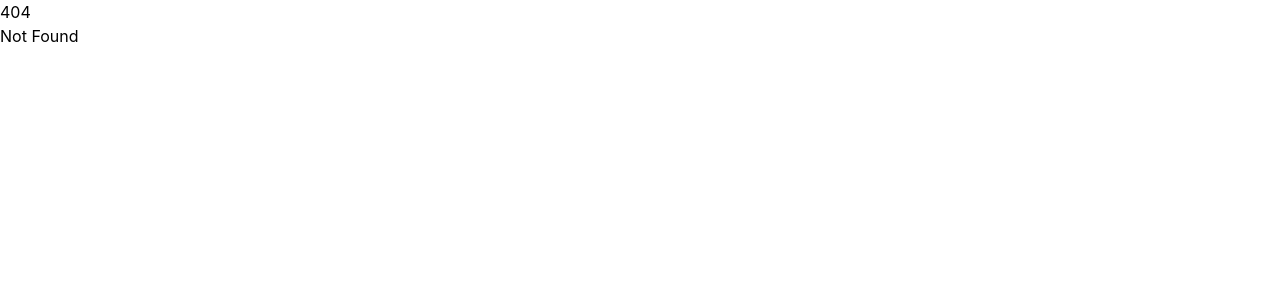
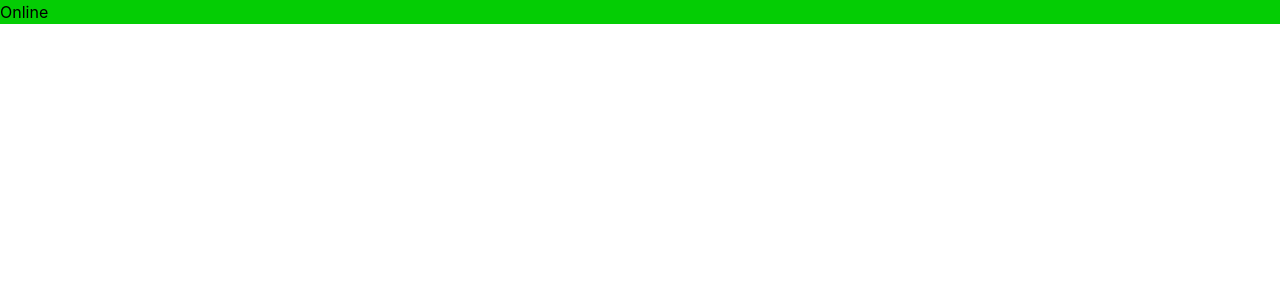
Before and after one commit to Abolfazl-Edalati/svelte-learning, a SvelteKit app: page /task2 in a window 1280 px wide. Before the commit this address had no page. Shown: the top 300 px of the page. Built offline with nearby package versions, Linux system fonts and the light colour scheme.

Commit message:
learn Svelte styling and class directives

```diff
--- /dev/null
+++ b/src/routes/task2/+page.svelte
@@ -0,0 +1,14 @@
+<script lang="ts">
+	let isOnline = true;
+</script>
+
+<h1 class:online={isOnline} class:offline={!isOnline}>{isOnline ? 'Online' : 'Offline'}</h1>
+
+<style>
+	.online {
+		background-color: rgb(4, 205, 4);
+	}
+	.offline {
+		background-color: gray;
+	}
+</style>
```
Also changed, not shown: src/routes/task1/+page.svelte (renamed from src/routes/first-task/+page.svelte).
